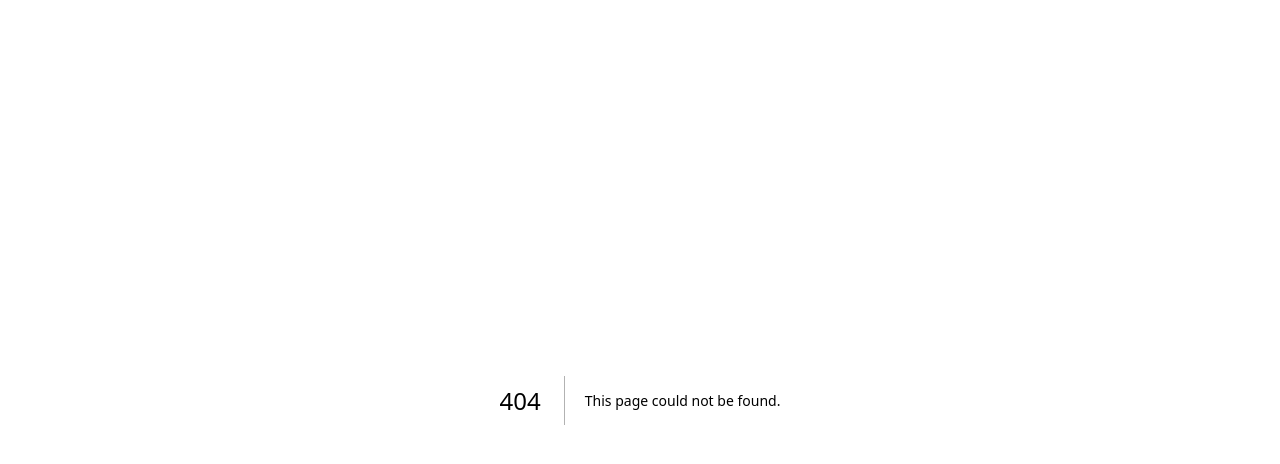
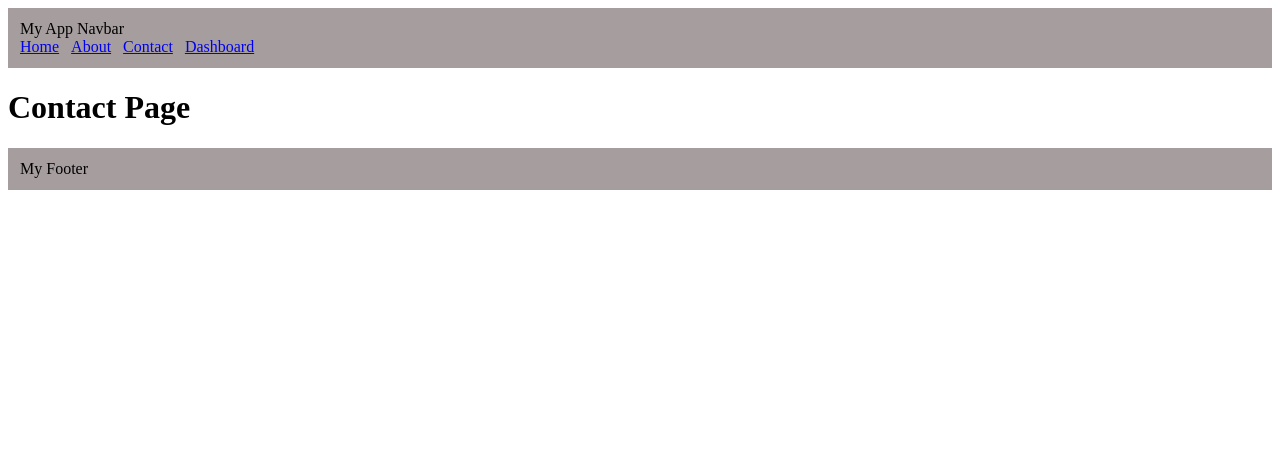
Before and after one commit to Rishab-RajHR/NextJS-Decodes, a Next.js app: page /contact in a window 1280 px wide. Before the commit this address had no page. Shown: the top 464 px of the page. Built offline with nearby package versions, Linux system fonts and the light colour scheme.

Commit message:
Pages & Nested Layouts

```diff
--- /dev/null
+++ b/app/contact/page.jsx
@@ -0,0 +1,8 @@
+
+export default function ContactPage(){
+    return (
+        <div>
+            <h1>Contact Page</h1>
+        </div>
+    )
+}
--- a/app/layout.tsx
+++ b/app/layout.tsx
@@ -1,29 +1,27 @@
-import type { Metadata } from "next";
-import { Geist, Geist_Mono } from "next/font/google";
-// import "./globals.css";
+import { ReactNode } from "react";
 
-const geistSans = Geist({
-  variable: "--font-geist-sans",
-  subsets: ["latin"],
-});
 
-const geistMono = Geist_Mono({
-  variable: "--font-geist-mono",
-  subsets: ["latin"],
-});
-
-export const metadata: Metadata = {
-  title: "Create Next App",
-  description: "Generated by create next app",
-};
-
-export default function RootLayout({ children }: LayoutProps<"/">) {
-  return (
-    <html
-      lang="en"
-      className={`${geistSans.variable} ${geistMono.variable} h-full antialiased`}
-    >
-      <body className="min-h-full flex flex-col">{children}</body>
-    </html>
-  );
+export default function RootLayout({ children }: { children: ReactNode }) {
+   return (
+      <html lang="en">
+         <head>
+          <title>Next JS</title>
+          </head>
+          <body>
+              <header style={{padding:12, background: "#a69e9e"}}>
+                My App Navbar
+                <nav style={{display:"flex", gap:12}}>
+                  <a href="/">Home</a>
+                  <a href="/about">About</a>
+                  <a href="/contact">Contact</a>
+                  <a href="/dashboard">Dashboard</a>
+                </nav>
+                </header>
+              {children}
+              <footer style={{padding:12, background: "#a69e9e"}}>
+                My Footer
+                </footer>
+          </body>
+      </html>
+   );
 }
--- a/app/page.tsx
+++ b/app/page.tsx
@@ -2,7 +2,7 @@
 export default function Home(){
     return (
         <div>
-            <h1>Hello NextJS</h1>
+            <h1>Home Page</h1>
         </div>
     )
 }
```
Also changed, not shown: app/about/page.jsx (added, +8 -0 lines), app/dashboard/analytics/page.jsx (added, +8 -0 lines), app/dashboard/layout.tsx (added, +21 -0 lines), app/dashboard/page.jsx (added, +8 -0 lines).
